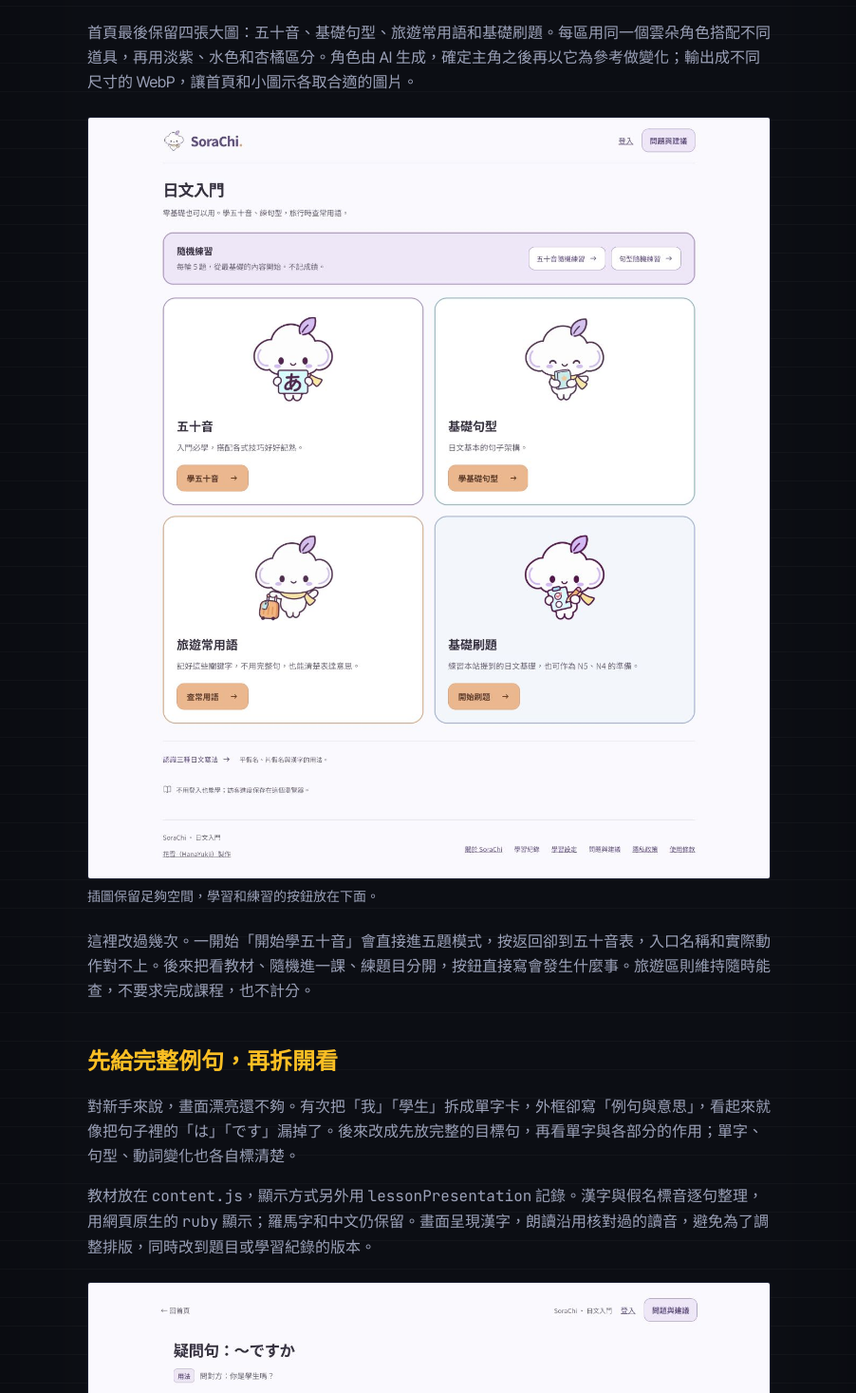
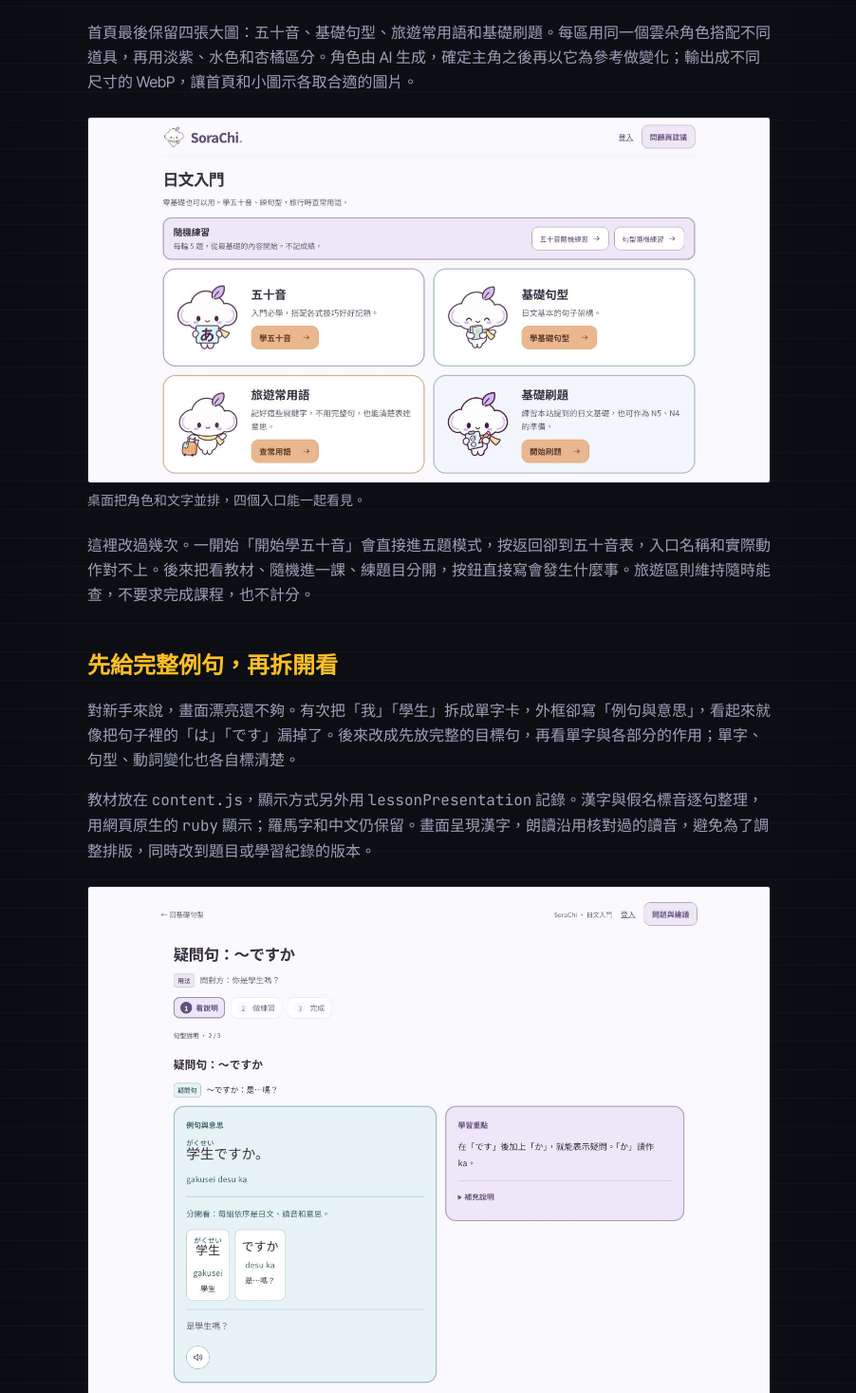
Before and after one commit to HanaYukii/hanayukii-site, a Next.js app: page /blog/sorachi-dev-notes in a window 1280 px wide. Shown: the part 583-2050 px from the top of the page at 95% size, without its empty margins (188-1090 px from the left). Built offline with nearby package versions, Linux system fonts and the light colour scheme.

Commit message:
Update SoraChi dev notes screenshots and layout caption

```diff
--- a/src/app/blog/sorachi-dev-notes/page.tsx
+++ b/src/app/blog/sorachi-dev-notes/page.tsx
@@ -12,7 +12,7 @@ const href = "/blog/sorachi-dev-notes";
 export const metadata: Metadata = articleMetadata(href, {
   title: "SoraChi 製作筆記 | 花雪 HanaYukii",
   description: "有了 Jabiko 的經驗，再做 SoraChi 順了很多。記錄零基礎教材、雲朵角色與介面、本機進度、Google 登入和私人回報的幾個設計決定。",
-  openGraph: { images: [{ url: "/images/sorachi/home-current.jpg", width: 1280, height: 1428, alt: "SoraChi 首頁與雲朵角色" }] },
+  openGraph: { images: [{ url: "/images/sorachi/home-compact-20261018.jpg", width: 1280, height: 684, alt: "SoraChi 首頁與雲朵角色" }] },
 });
 
 function Heading({ id, children }: { id: string; children: React.ReactNode }) {
@@ -32,8 +32,8 @@ export default function SorachiDevNotes() {
         <Heading id="interface">先把幾種用法分開</Heading>
         <p>首頁最後保留四張大圖：五十音、基礎句型、旅遊常用語和基礎刷題。每區用同一個雲朵角色搭配不同道具，再用淡紫、水色和杏橘區分。角色由 AI 生成，確定主角之後再以它為參考做變化；輸出成不同尺寸的 WebP，讓首頁和小圖示各取合適的圖片。</p>
         <figure className="my-6">
-          <Image src="/images/sorachi/home-current.jpg" width={1280} height={1428} alt="SoraChi 首頁，四個入口各有一張雲朵角色插圖與操作按鈕" sizes="(max-width: 768px) calc(100vw - 48px), 720px" className="h-auto w-full rounded-xl border border-border" />
-          <figcaption className="mt-2 text-sm">插圖保留足夠空間，學習和練習的按鈕放在下面。</figcaption>
+          <Image src="/images/sorachi/home-compact-20261018.jpg" width={1280} height={684} alt="SoraChi 首頁，四個入口各有一張雲朵角色插圖與操作按鈕" sizes="(max-width: 768px) calc(100vw - 48px), 720px" className="h-auto w-full rounded-xl border border-border" />
+          <figcaption className="mt-2 text-sm">桌面把角色和文字並排，四個入口能一起看見。</figcaption>
         </figure>
         <p>這裡改過幾次。一開始「開始學五十音」會直接進五題模式，按返回卻到五十音表，入口名稱和實際動作對不上。後來把看教材、隨機進一課、練題目分開，按鈕直接寫會發生什麼事。旅遊區則維持隨時能查，不要求完成課程，也不計分。</p>
       </FadeIn>
@@ -42,7 +42,7 @@ export default function SorachiDevNotes() {
         <p>對新手來說，畫面漂亮還不夠。有次把「我」「學生」拆成單字卡，外框卻寫「例句與意思」，看起來就像把句子裡的「は」「です」漏掉了。後來改成先放完整的目標句，再看單字與各部分的作用；單字、句型、動詞變化也各自標清楚。</p>
         <p>教材放在 <code>content.js</code>，顯示方式另外用 <code>lessonPresentation</code> 記錄。漢字與假名標音逐句整理，用網頁原生的 <code>ruby</code> 顯示；羅馬字和中文仍保留。畫面呈現漢字，朗讀沿用核對過的讀音，避免為了調整排版，同時改到題目或學習紀錄的版本。</p>
         <figure className="my-6">
-          <Image src="/images/sorachi/grammar-current.jpg" width={1280} height={1255} alt="SoraChi 疑問句課：例句、詞語拆解和學習重點分區呈現" sizes="(max-width: 768px) calc(100vw - 48px), 720px" className="h-auto w-full rounded-xl border border-border" />
+          <Image src="/images/sorachi/grammar-20261018.jpg" width={1280} height={1240} alt="SoraChi 疑問句課：例句、詞語拆解和學習重點分區呈現" sizes="(max-width: 768px) calc(100vw - 48px), 720px" className="h-auto w-full rounded-xl border border-border" />
           <figcaption className="mt-2 text-sm">例句與說明分區，利用底色和框線幫助閱讀。</figcaption>
         </figure>
         <p>每課也列出先備課程和新教的詞。檢查程式會找出題幹或答案用了哪些還沒教的詞，讓加題時有個提醒。不過這只能抓部分問題，日文自然不自然、說明是不是跳太快，仍要逐題看。五十音的例字也附中文和讀音，不能假設新手已經知道那些日文單字。</p>
```
